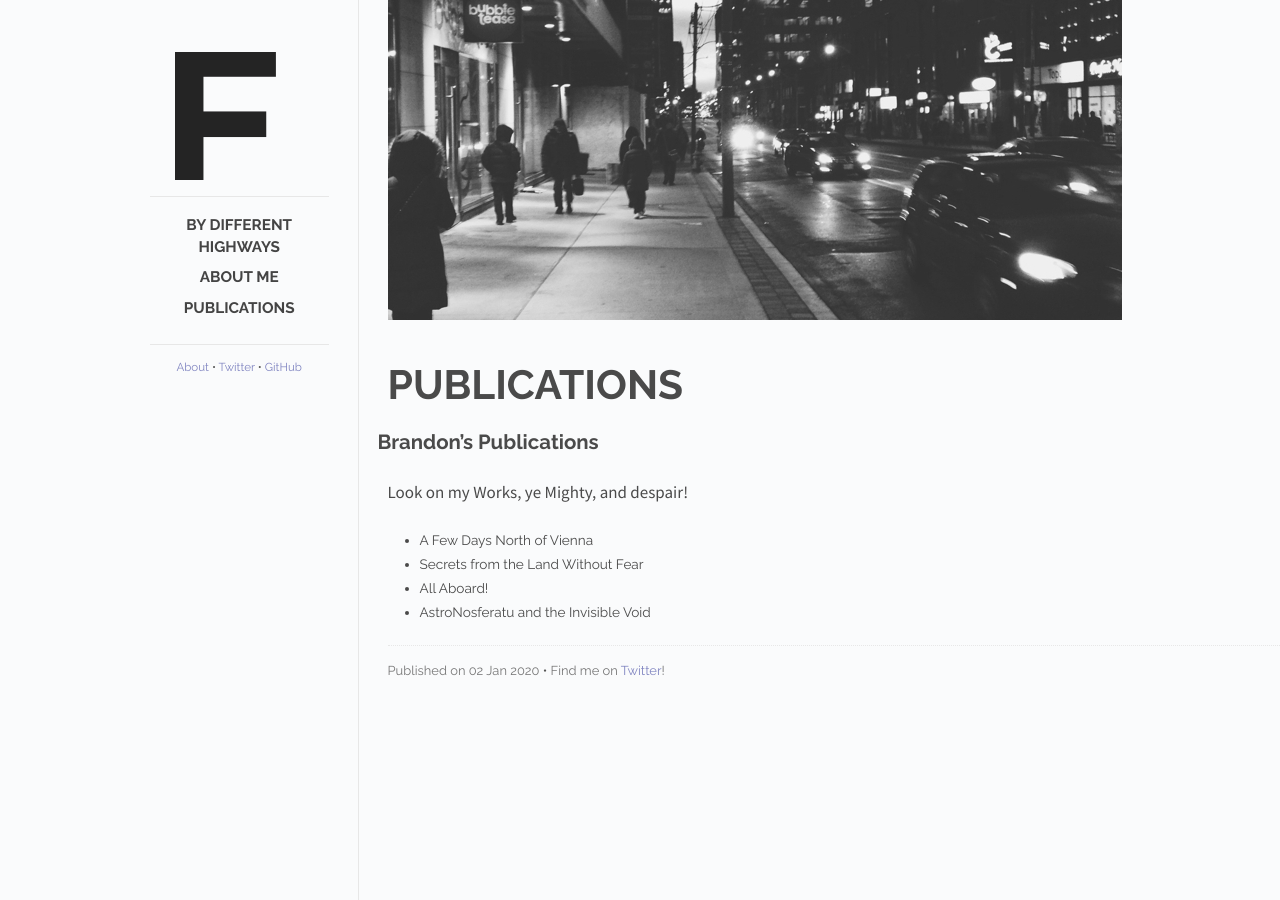
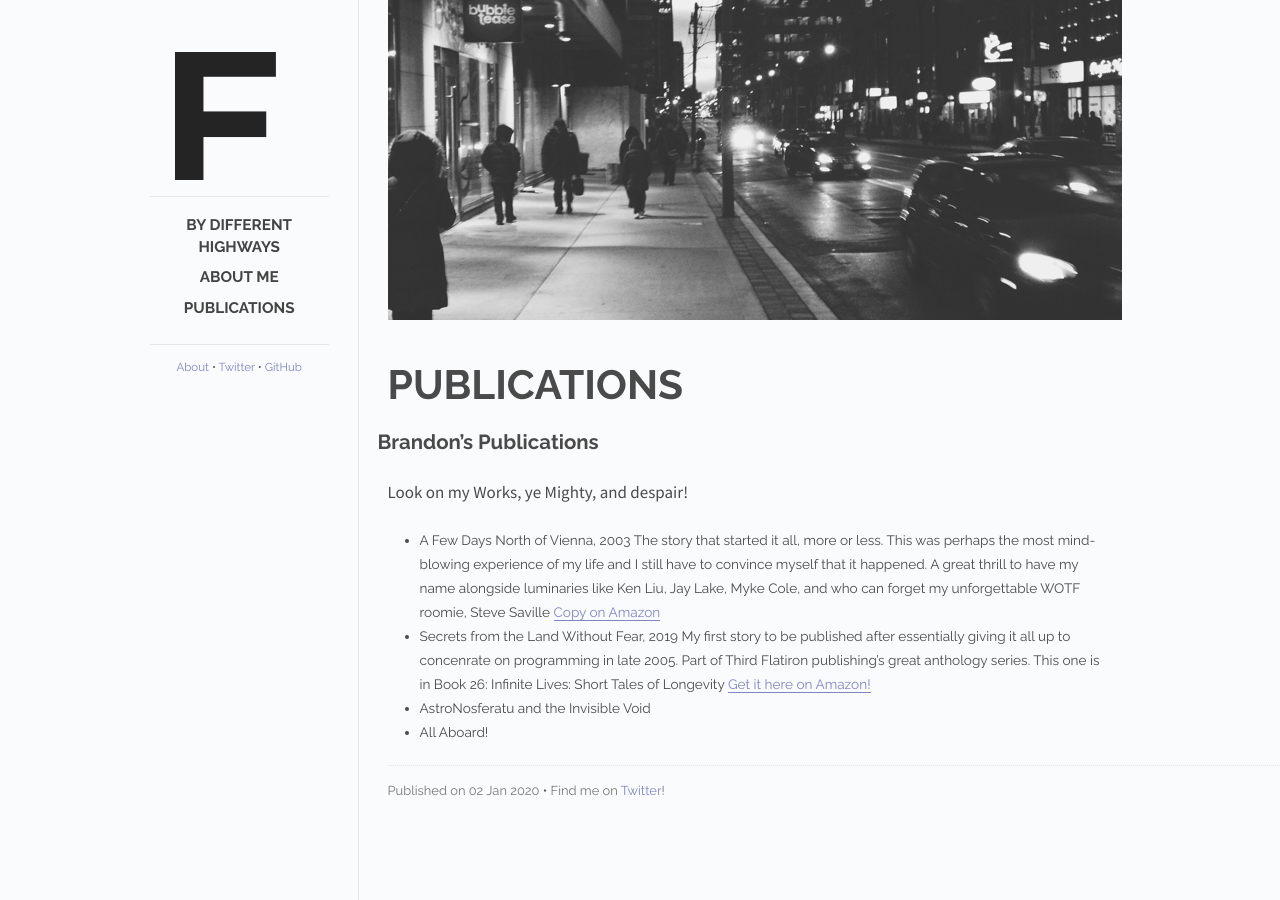
Before and after one commit to Butler-Brand/Butler-Brand.github.io, a Jekyll site: the page built from _posts/2020-01-02-publications-post.md, in a window 1280 px wide. Built offline with Jekyll 4.4.1, drawn with Linux system fonts in a browser that asks for light colours; Markdown is read by kramdown in place of the engine named in the settings.

Commit message:
Lengthening bibliography

```diff
--- a/_posts/2020-01-02-publications-post.md
+++ b/_posts/2020-01-02-publications-post.md
@@ -11,7 +11,12 @@ order: 3
 
 Look on my Works, ye Mighty, and despair!
 
-* A Few Days North of Vienna
-* Secrets from the Land Without Fear
+* A Few Days North of Vienna, 2003
+	The story that started it all, more or less. This was perhaps the most mind-blowing experience of my life and I still
+	have to convince myself that it happened. A great thrill to have my name alongside luminaries like Ken Liu, Jay Lake, Myke Cole, and
+	who can forget my unforgettable WOTF roomie, Steve Saville [Copy on Amazon](https://www.amazon.com/Hubbard-Presents-Writers-Future-Vol/dp/1592121659)
+* Secrets from the Land Without Fear, 2019
+	My first story to be published after essentially giving it all up to concenrate on programming in late 2005. Part of Third Flatiron publishing's
+	great anthology series. This one is in Book 26: Infinite Lives: Short Tales of Longevity [Get it here on Amazon!](https://www.amazon.com/Infinite-Lives-Longevity-Flatiron-Anthologies-ebook/dp/B07XVN23X6/ref=cm_cr_arp_d_product_top?ie=UTF8)
+* AstroNosferatu and the Invisible Void
 * All Aboard!
-* AstroNosferatu and the Invisible Void
```
Also changed, not shown: _posts/2020-01-01-about-post.md (+1 -1 lines).
